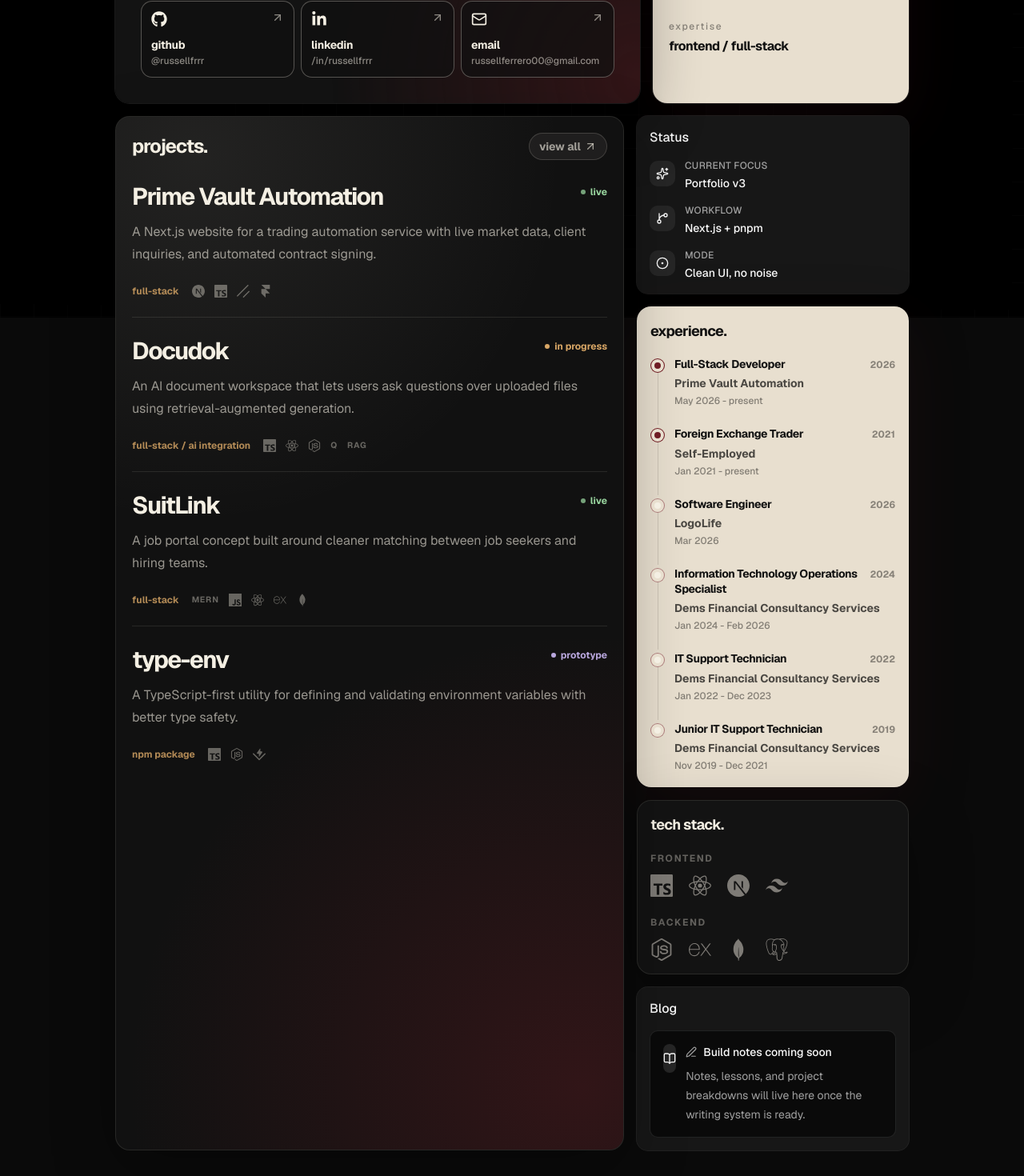
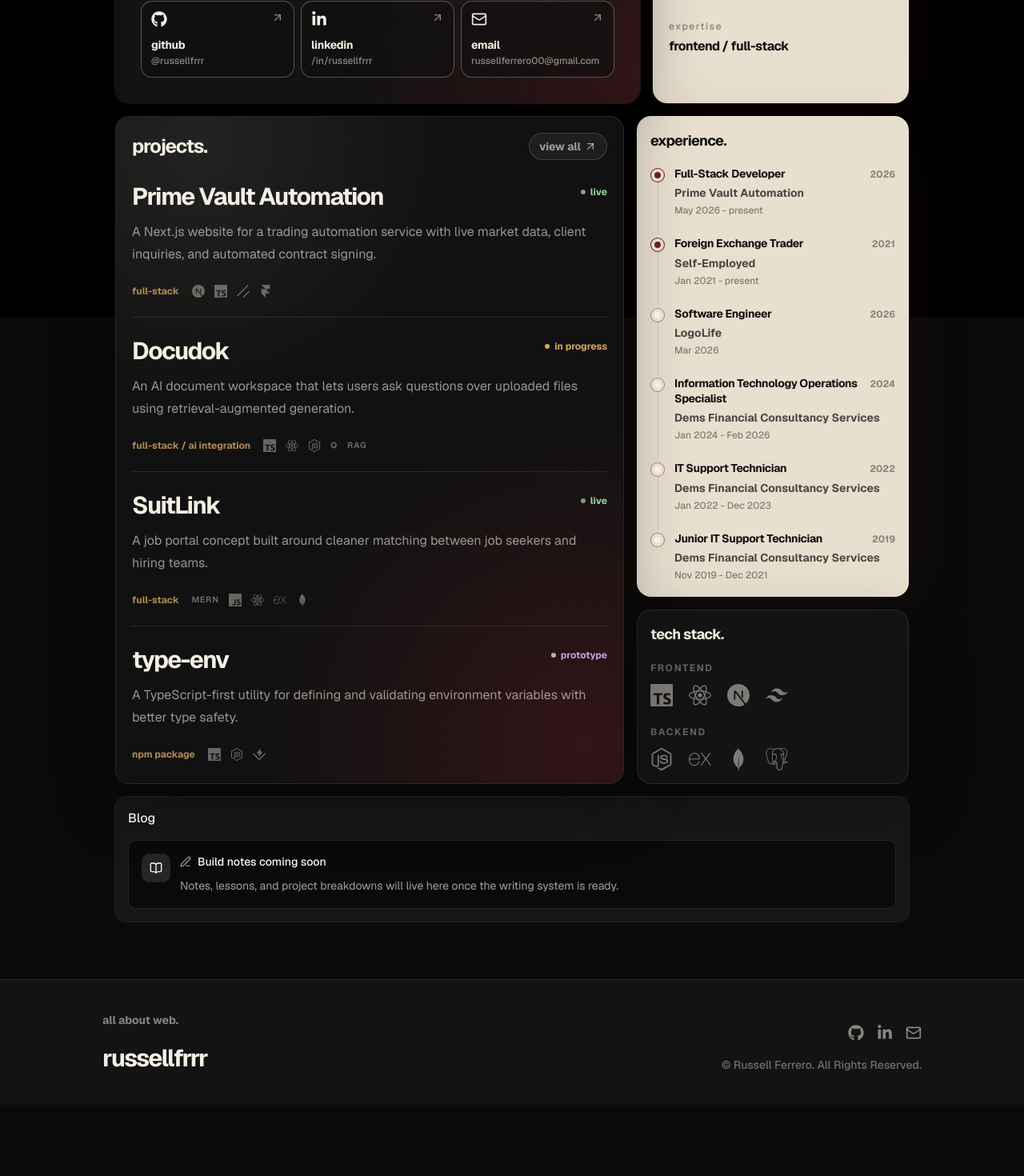
Before and after one commit to russellfrrr/portfolio-v3, a Next.js app: page / in a window 1280 px wide. Shown: the part 403-1873 px from the top of the page at 80% size. After the commit the page ends 1784 px from the top, so only its background shows below. Built offline with nearby package versions, Linux system fonts and the light colour scheme.

Commit message:
feat: add footer and simplify sidebar

```diff
--- a/src/app/page.tsx
+++ b/src/app/page.tsx
@@ -1,11 +1,11 @@
 import { SiteBackground } from '@/components/site/site-background';
+import { SiteFooter } from '@/components/site/site-footer';
 import { SiteHeader } from '@/components/site/site-header';
 import { BlogPreview } from '@/components/sections/blog-preview';
 import { DevProfile } from '@/components/sections/dev-profile';
 import { ExperienceSection } from '@/components/sections/experience-section';
 import { ProjectsSection } from '@/components/sections/projects-section';
 import { StackSection } from '@/components/sections/stack-section';
-import { StatusCard } from '@/components/sections/status-card';
 
 const Home = () => {
   return (
@@ -16,17 +16,21 @@ const Home = () => {
       <main className="mx-auto max-w-5xl space-y-4 px-4 py-8">
         <DevProfile />
 
-        <div className="grid gap-4 lg:grid-cols-[minmax(0,1fr)_340px]">
+        <div className="grid items-stretch gap-4 lg:grid-cols-[minmax(0,1fr)_340px]">
           <ProjectsSection />
 
-          <aside className="space-y-4">
-            <StatusCard />
+          <aside className="flex h-full flex-col gap-4">
             <ExperienceSection />
-            <StackSection />
-            <BlogPreview />
+            <div className="mt-auto">
+              <StackSection />
+            </div>
           </aside>
         </div>
+
+        <BlogPreview />
       </main>
+
+      <SiteFooter />
     </div>
   );
 };
--- a/src/components/sections/status-card.tsx
+++ /dev/null
@@ -1,56 +0,0 @@
-import { CircleDot, GitBranch, Sparkles } from 'lucide-react';
-import {
-  Card,
-  CardContent,
-  CardHeader,
-  CardTitle,
-} from '@/components/ui/card';
-
-const statusItems = [
-  {
-    label: 'Current focus',
-    value: 'Portfolio v3',
-    icon: Sparkles,
-  },
-  {
-    label: 'Workflow',
-    value: 'Next.js + pnpm',
-    icon: GitBranch,
-  },
-  {
-    label: 'Mode',
-    value: 'Clean UI, no noise',
-    icon: CircleDot,
-  },
-];
-
-export const StatusCard = () => {
-  return (
-    <Card>
-      <CardHeader>
-        <CardTitle>Status</CardTitle>
-      </CardHeader>
-
-      <CardContent className="space-y-4">
-        {statusItems.map((item) => {
-          const Icon = item.icon;
-
-          return (
-            <div className="flex items-start gap-3" key={item.label}>
-              <div className="mt-0.5 flex size-8 items-center justify-center rounded-lg bg-muted">
-                <Icon className="size-4" />
-              </div>
-
-              <div>
-                <p className="text-xs font-medium uppercase tracking-wide text-muted-foreground">
-                  {item.label}
-                </p>
-                <p className="mt-1 text-sm font-medium">{item.value}</p>
-              </div>
-            </div>
-          );
-        })}
-      </CardContent>
-    </Card>
-  );
-};
--- /dev/null
+++ b/src/components/site/site-footer.tsx
@@ -0,0 +1,66 @@
+import { Mail } from 'lucide-react';
+import { FaGithub, FaLinkedinIn } from 'react-icons/fa6';
+import { profile } from '@/lib/data';
+
+const footerLinks = [
+  {
+    label: 'github',
+    href: profile.github,
+    icon: FaGithub,
+  },
+  {
+    label: 'linkedin',
+    href: profile.linkedin,
+    icon: FaLinkedinIn,
+  },
+  {
+    label: 'email',
+    href: `mailto:${profile.email}`,
+    icon: Mail,
+  },
+];
+
+export const SiteFooter = () => {
+  return (
+    <footer className="mt-10 border-t border-[#f4efe3]/10 bg-[#151515]/92 px-4 py-10 text-[#f4efe3]">
+      <div className="mx-auto grid max-w-5xl gap-8 sm:grid-cols-[minmax(0,1fr)_auto] sm:items-end">
+        <div>
+          <p className="text-sm font-bold lowercase text-[#f4efe3]/52">
+            {profile.slogan}
+          </p>
+          <a
+            className="mt-5 inline-block text-3xl font-bold tracking-[-0.055em] outline-none transition-colors hover:text-[#d9a766] focus-visible:text-[#d9a766]"
+            href={`mailto:${profile.email}`}
+          >
+            {profile.handle}
+          </a>
+        </div>
+
+        <div className="space-y-5 sm:text-right">
+          <div className="flex gap-4 sm:justify-end">
+            {footerLinks.map((link) => {
+              const Icon = link.icon;
+
+              return (
+                <a
+                  aria-label={link.label}
+                  className="text-[#f4efe3]/52 transition-colors hover:text-[#d9a766] focus-visible:text-[#d9a766]"
+                  href={link.href}
+                  key={link.label}
+                  rel={link.label === 'email' ? undefined : 'noreferrer'}
+                  target={link.label === 'email' ? undefined : '_blank'}
+                >
+                  <Icon className="size-5" />
+                </a>
+              );
+            })}
+          </div>
+
+          <p className="text-sm font-medium text-[#f4efe3]/42">
+            © Russell Ferrero. All Rights Reserved.
+          </p>
+        </div>
+      </div>
+    </footer>
+  );
+};
```
